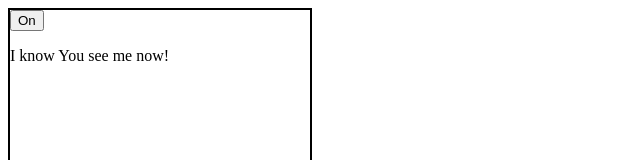
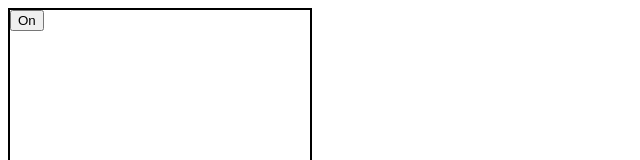
Before and after one commit to Soifka/09.12.2022-cra, a React (Create React App) app: page / in a window 1280 px wide. Shown: the top 160 px of the page, without its empty margins (0-640 px from the left). Built offline with nearby package versions, Linux system fonts and the light colour scheme.

Commit message:
Functional component

```diff
--- a/src/components/Scene.js/Scene.js
+++ b/src/components/Scene.js/Scene.js
@@ -27,7 +27,7 @@ class Scene extends React.Component {
         const { light } = this.state;
         return (
             <div className={light ? "scene-on" : "scene-off"}>
-                <Toggler textStr={this.textStr} changeParentState={() => {this.toggleScene()}} />
+                <Toggler buttonText={light ? 'On' : 'Off'} changeParentState={() => {this.toggleScene()}} />
             </div>
         )
     }
--- a/src/components/Scene.js/Toggler.js
+++ b/src/components/Scene.js/Toggler.js
@@ -1,34 +1,35 @@
 import React from "react";
 
-class Toggler extends React.Component {
-    constructor(props) {
-        super(props);
-        this.state = {
-            on: true
-        }
+// Функциональный компонент
+function Toggler(props) {
+
+    const handleClick = () => {
+        props.changeParentState();
     }
 
+    return (
+        <button onClick={() => {handleClick()}}>{props.buttonText}</button>
+    )
+}
+
+
+
+/* Классовый компонент
+class Toggler extends React.Component {
     handleClick() {
-        this.setState({
-            on: !this.state.on
-        })
         this.props.changeParentState();
     }
 
     render() {
-        console.log(this.props);
-        //console.log(this.props.textStr); // через props родительский элемент может передать информацию дочернему элементу
-
-        const isOn = this.state.on ? 'On' : 'Off';
-
         return (
             <>
-                <button onClick={() => {this.handleClick()}}>{isOn}</button>
-                <p>I know You see me now!</p>
+                <button onClick={() => {this.handleClick()}}>{this.props.buttonText}</button>
             </>
 
         )
     }
 }
+*/
+
 
 export default Toggler;
```
